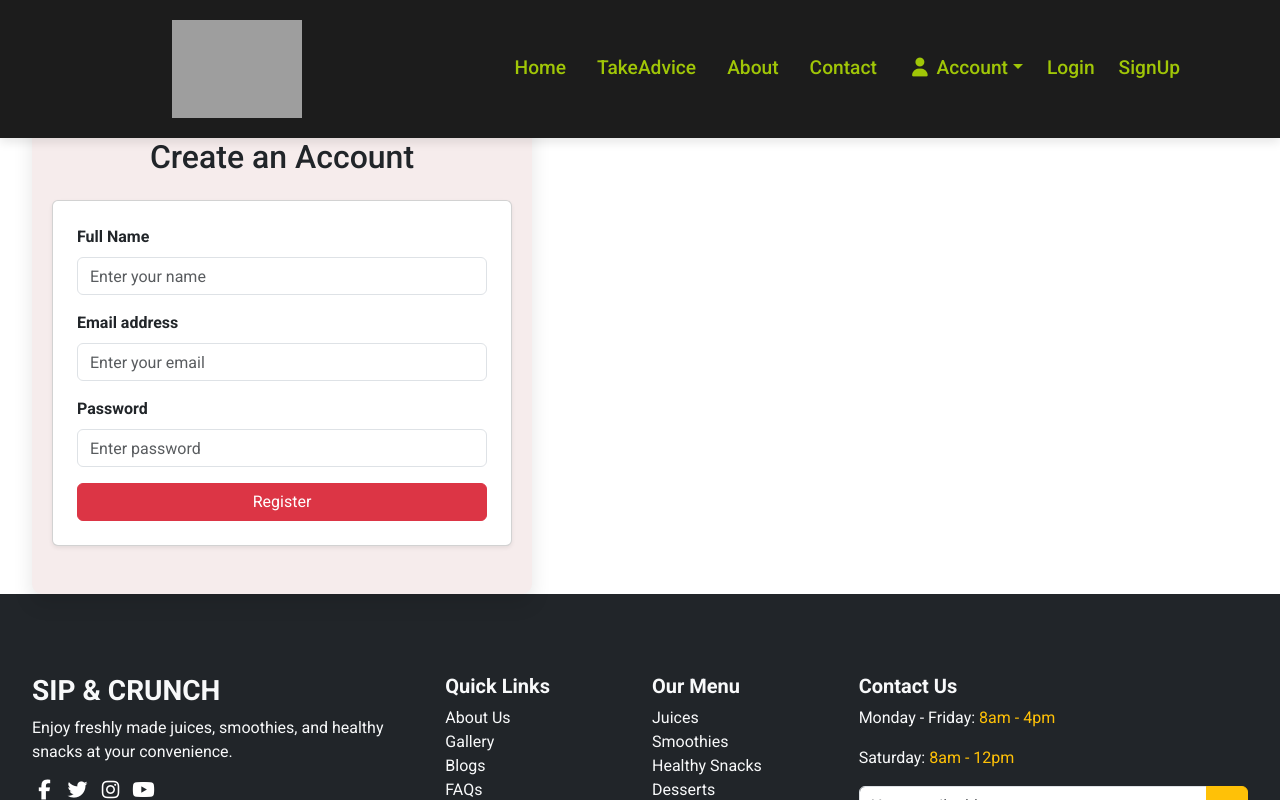
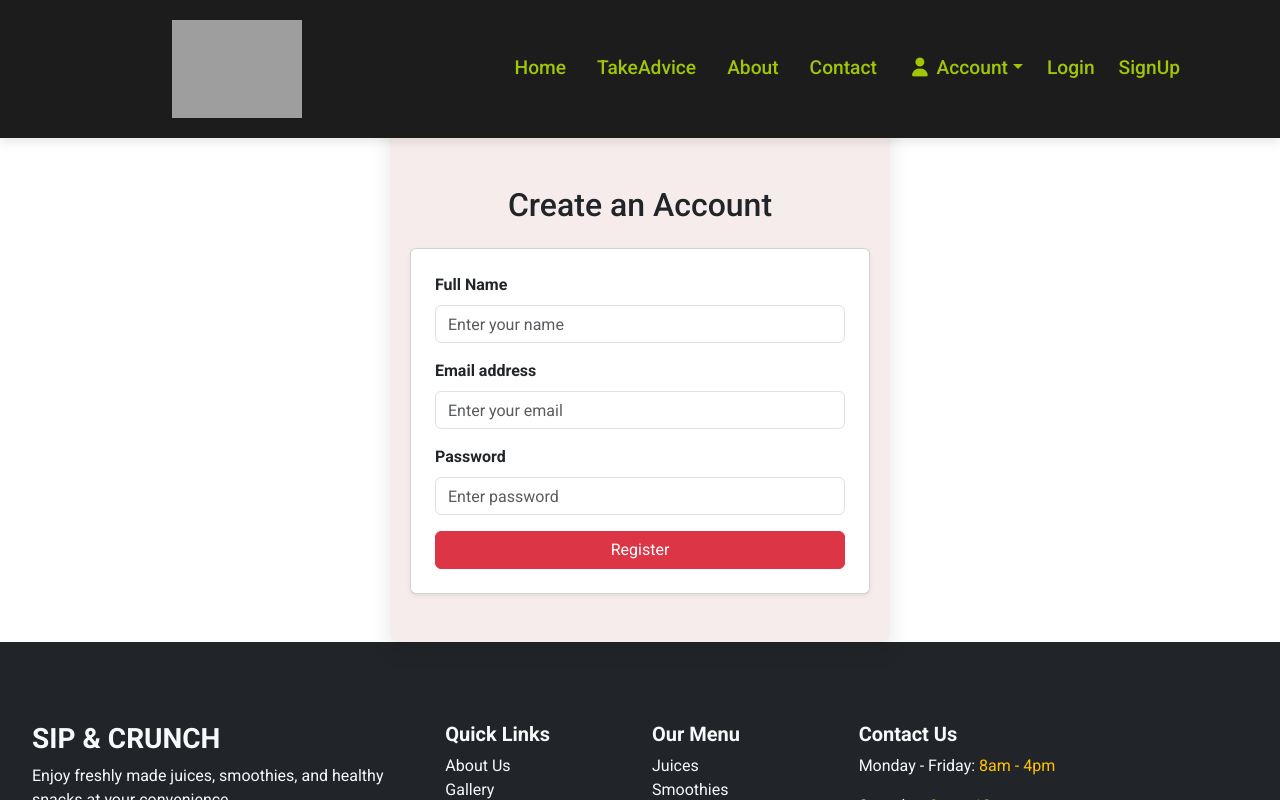
Before and after one commit to VanshikaThakre23/SipnCrunch, a React (Vite) app: page /register in a window 1280 px wide. Shown: the top 800 px of the page. Built offline with nearby package versions, Linux system fonts and the light colour scheme; grey boxes are pictures that could not be loaded.

Commit message:
styled register page

```diff
--- a/src/component/Auth/Register.jsx
+++ b/src/component/Auth/Register.jsx
@@ -33,8 +33,8 @@ const Register = () => {
   };
 
   return (
-    <div className="container py-5" style={{ maxWidth: "500px" }}>
-      <h2 className="text-center mb-4">Create an Account</h2>
+    <div className="container m-auto py-5 " style={{ maxWidth: "500px" }}>
+      <h2 className="text-center mb-4 mt-5" >Create an Account</h2>
       <form onSubmit={handleSubmit} className="card p-4 shadow-sm">
         <div className="mb-3">
           <label className="form-label">Full Name</label>
```
